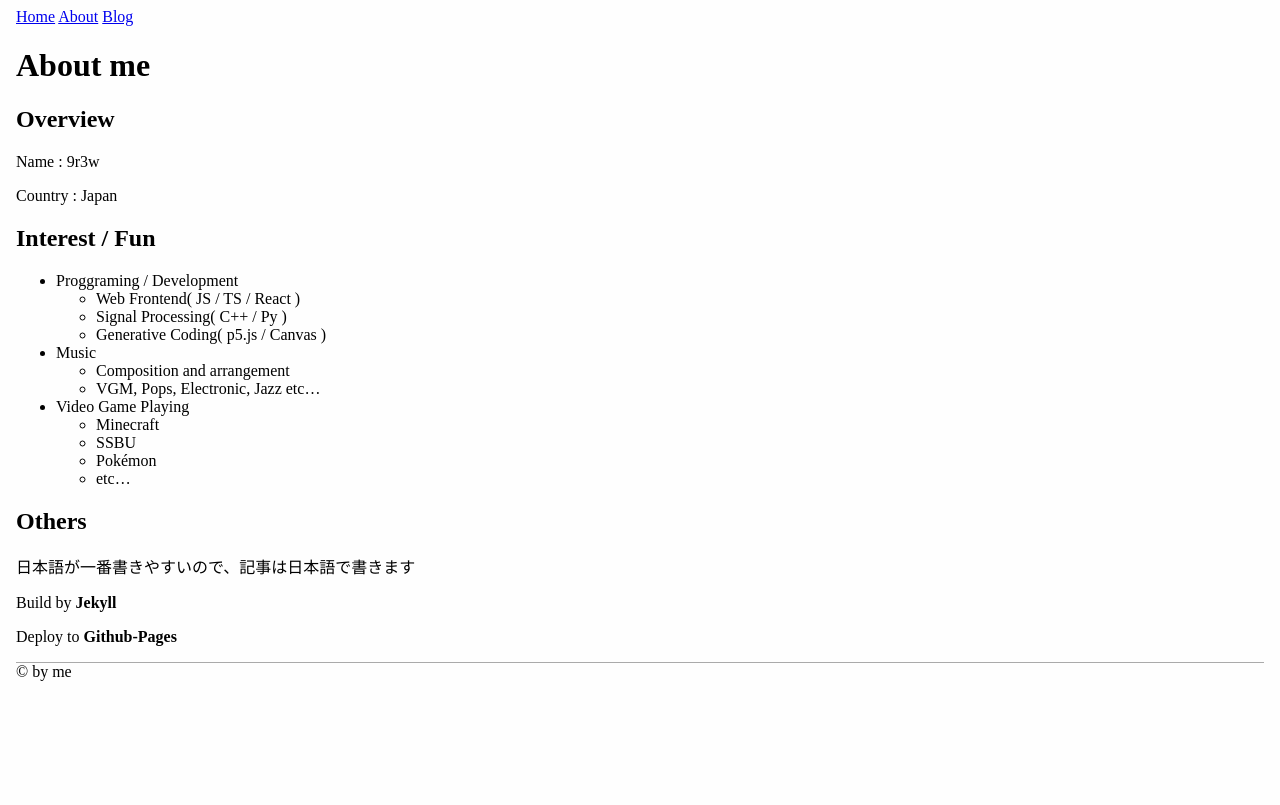
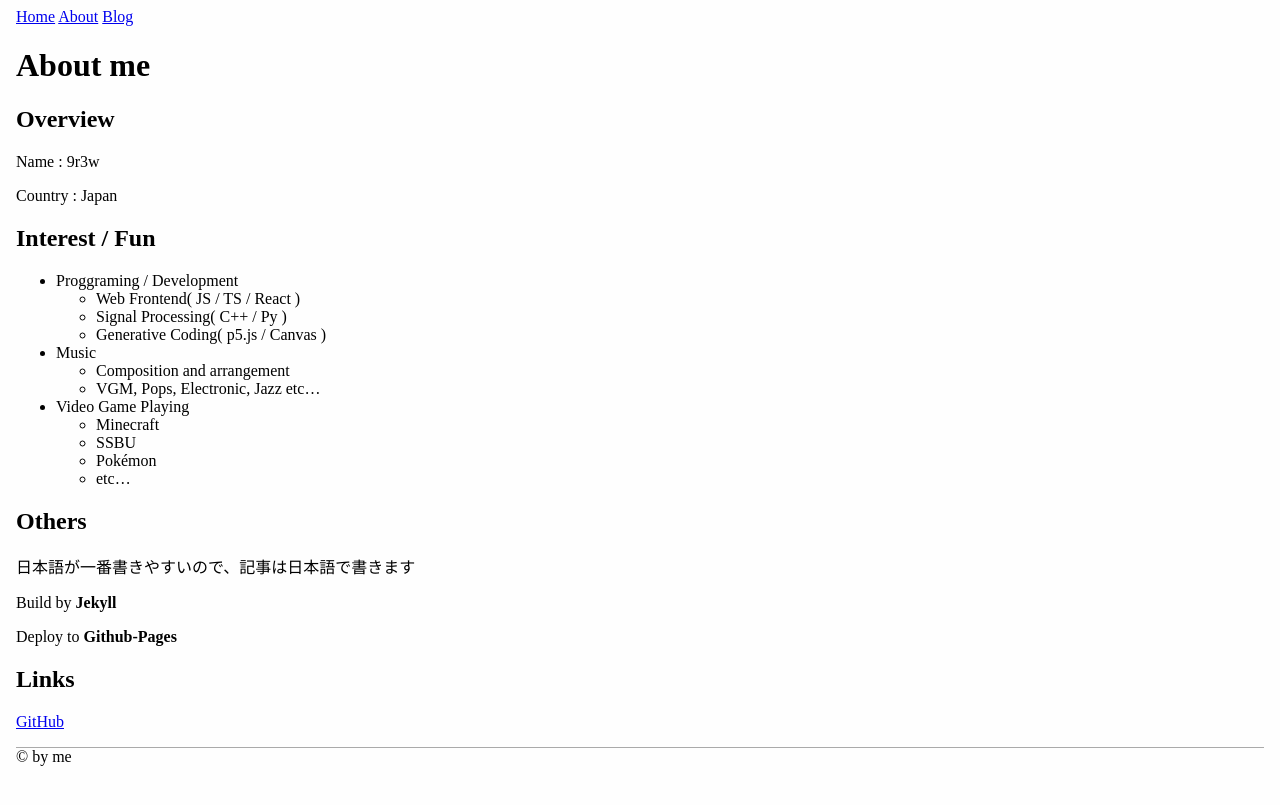
Before and after one commit to 9r3w/9r3w.github.io, a Jekyll site: the page built from about.md, in a window 1280 px wide. Shown: the top 805 px of the page. Built offline with Jekyll 4.4.1, drawn with Linux system fonts in a browser that asks for light colours.

Commit message:
Update about.md

```diff
--- a/about.md
+++ b/about.md
@@ -33,3 +33,7 @@ Country : Japan
 Build by **Jekyll**
 
 Deploy to **Github-Pages**
+
+## Links
+
+[GitHub](https://github.com/9r3w/)
```
